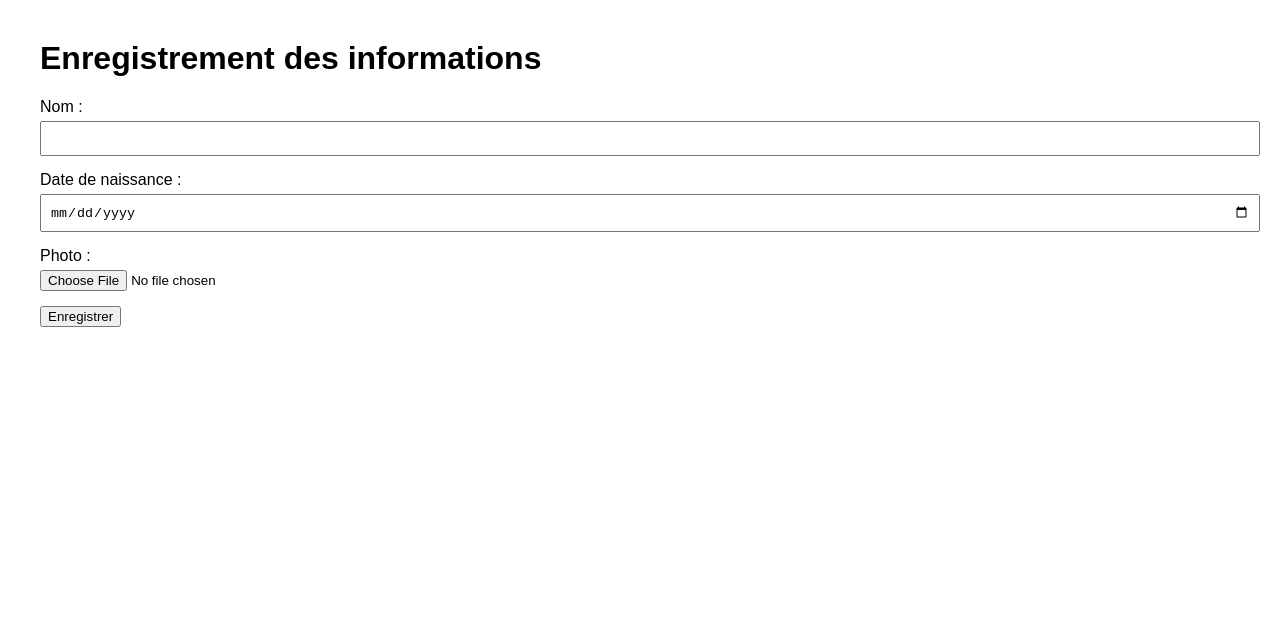
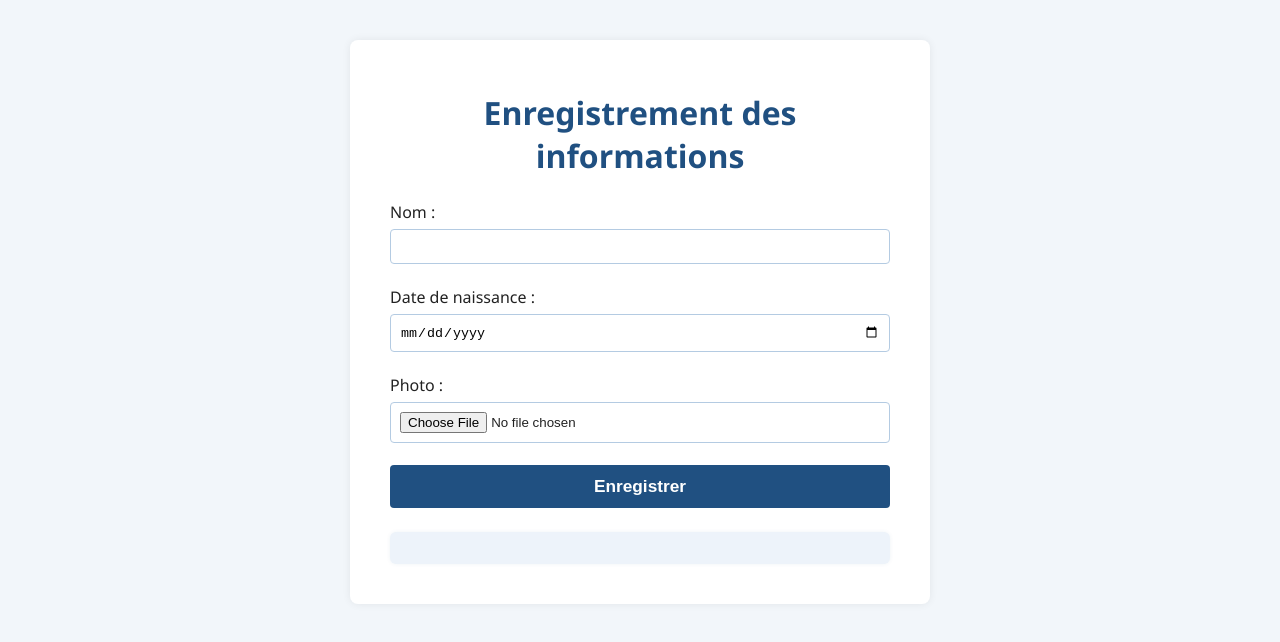
Before and after one commit to zenomegane-hue/Megane-carde, a plain HTML site: page index.html in a window 1280 px wide. Drawn offline with Linux system fonts and the light colour scheme.

Commit message:
Update index.html
Nouveau style

```diff
--- a/index.html
+++ b/index.html
@@ -4,14 +4,76 @@
   <meta charset="UTF-8">
   <title>Formulaire d'inscription</title>
   <style>
-    body { font-family: Arial, sans-serif; margin: 40px; }
-    .form-group { margin-bottom: 15px; }
-    label { display: block; margin-bottom: 5px; }
-    input[type="text"], input[type="date"] { width: 100%; padding: 8px; }
-    img { max-width: 200px; margin-top: 10px; display: block; }
+    body {
+      background: #f2f6fa;
+      font-family: 'Segoe UI', Arial, sans-serif;
+      color: #222;
+      margin: 0;
+      padding: 0;
+    }
+    .container {
+      max-width: 500px;
+      margin: 40px auto;
+      background: #fff;
+      box-shadow: 0 0 8px rgba(0,0,0,0.07);
+      padding: 30px 40px 40px 40px;
+      border-radius: 8px;
+    }
+    h1 {
+      text-align: center;
+      color: #205081;
+      margin-bottom: 24px;
+    }
+    .form-group {
+      margin-bottom: 18px;
+    }
+    label {
+      font-weight: 500;
+      margin-bottom: 6px;
+      display: block;
+    }
+    input[type="text"], input[type="date"], input[type="file"] {
+      width: 100%;
+      padding: 9px;
+      border: 1px solid #b4cbe2;
+      border-radius: 4px;
+      margin-bottom: 4px;
+      box-sizing: border-box;
+    }
+    button {
+      display: block;
+      width: 100%;
+      padding: 11px 0;
+      background: #205081;
+      color: #fff;
+      border: none;
+      border-radius: 4px;
+      font-size: 1.08em;
+      font-weight: bold;
+      cursor: pointer;
+      margin-top: 12px;
+      transition: background 0.2s;
+    }
+    button:hover {
+      background: #3071c0;
+    }
+    img {
+      max-width: 180px;
+      margin-top: 8px;
+      border-radius: 5px;
+      box-shadow: 0 2px 8px rgba(32,80,129,0.15);
+    }
+    #result {
+      background: #edf3fa;
+      border-radius: 6px;
+      padding: 16px;
+      margin-top: 24px;
+      box-shadow: 0 0 4px rgba(32,80,129,0.07);
+    }
   </style>
 </head>
 <body>
+  <div class="container">
     <h1>Enregistrement des informations</h1>
     <form id="registrationForm">
       <div class="form-group">
@@ -30,10 +92,10 @@
       <button type="submit">Enregistrer</button>
     </form>
 
-  <div id="result" style="margin-top:20px;"></div>
-
+    <div id="result"></div>
+  </div>
   <script>
-    // Affiche l'aperçu de la photo
+    // Aperçu de la photo sélectionnée
     document.getElementById('photo').addEventListener('change', function(event) {
       const preview = document.getElementById('preview');
       const file = event.target.files[0];
@@ -46,17 +108,17 @@
       }
     });
 
-    // Affiche les infos soumises (simulation d'enregistrement)
+    // Affichage des informations après soumission du formulaire
     document.getElementById('registrationForm').addEventListener('submit', function(event) {
       event.preventDefault();
       const name = document.getElementById('name').value;
       const dob = document.getElementById('dob').value;
       const photo = document.getElementById('photo').files[0];
       let resultHTML = `<h2>Informations enregistrées :</h2>`;
-      resultHTML += `<p>Nom : ${name}</p>`;
-      resultHTML += `<p>Date de naissance : ${dob}</p>`;
+      resultHTML += `<p><strong>Nom :</strong> ${name}</p>`;
+      resultHTML += `<p><strong>Date de naissance :</strong> ${dob}</p>`;
       if (photo) {
-        resultHTML += `<p>Photo :</p><img src="${document.getElementById('preview').src}" alt="Photo" style="max-width:200px;">`;
+        resultHTML += `<p><strong>Photo :</strong></p><img src="${document.getElementById('preview').src}" alt="Photo">`;
       }
       document.getElementById('result').innerHTML = resultHTML;
     });
```
Lines whose indentation alone changed are shown as unchanged.
